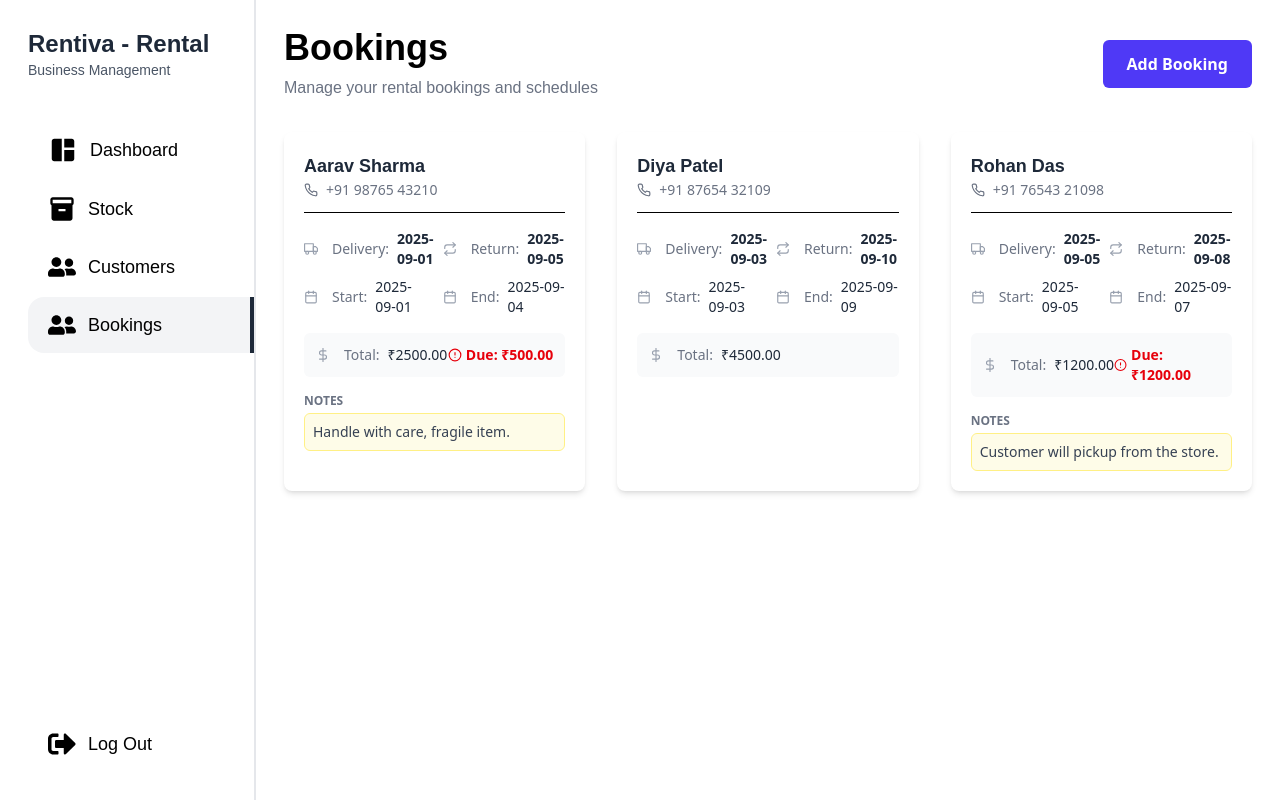
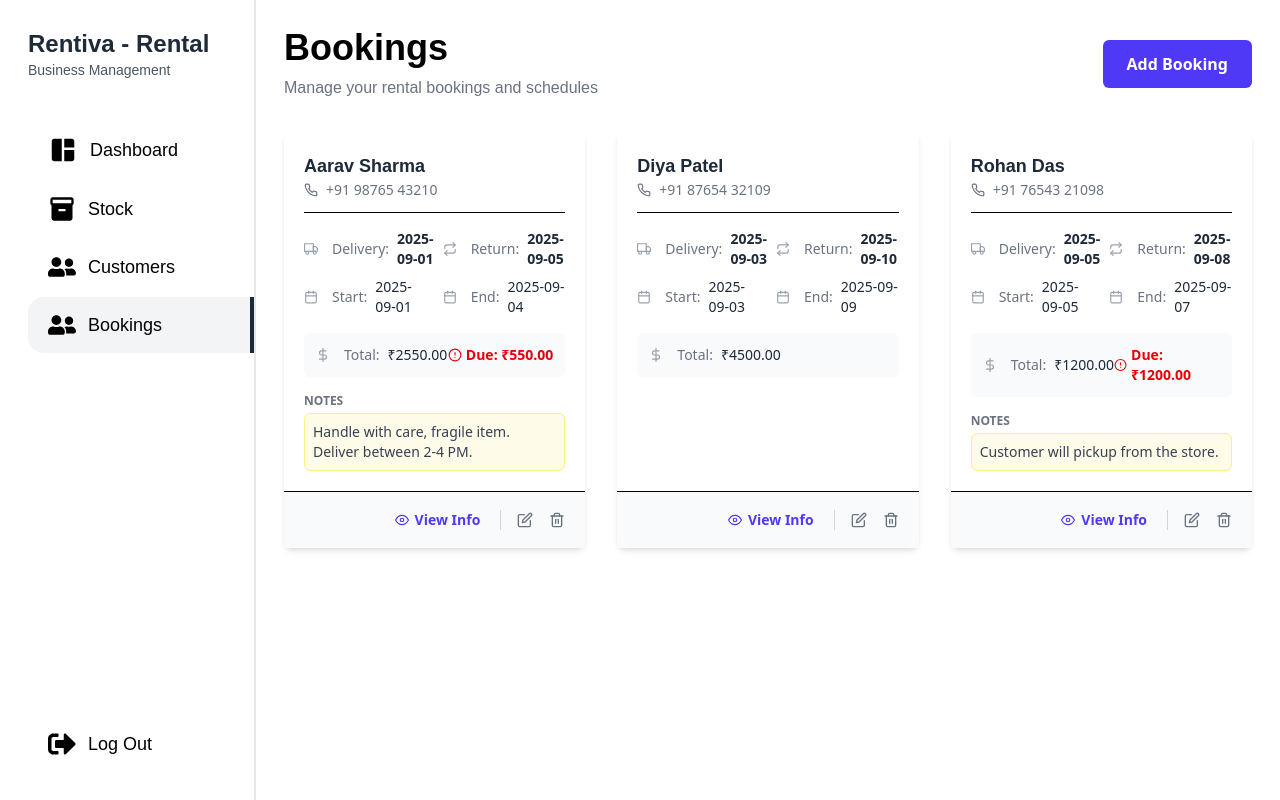
Before and after one commit to IamAshrafee/Closet-Rental-Business-Management-Software, a React (Vite) app: page /bookings in a window 1280 px wide. Built offline with nearby package versions, Linux system fonts and the light colour scheme.

Commit message:
BookingInformation popup implemented

```diff
--- a/src/cards/BookingsCard.jsx
+++ b/src/cards/BookingsCard.jsx
@@ -1,5 +1,5 @@
 import React from 'react';
-import { FiUser, FiPhone, FiCalendar, FiTruck, FiRepeat, FiDollarSign, FiFileText, FiAlertCircle } from 'react-icons/fi';
+import { FiUser, FiPhone, FiCalendar, FiTruck, FiRepeat, FiDollarSign, FiFileText, FiAlertCircle, FiEye, FiEdit, FiTrash2 } from 'react-icons/fi';
 
 const InfoLine = ({ icon, label, value, className = '' }) => (
     <div className={`flex items-center text-sm text-gray-600 ${className}`}>
@@ -9,7 +9,7 @@ const InfoLine = ({ icon, label, value, className = '' }) => (
     </div>
 );
 
-const BookingsCard = ({ booking }) => {
+const BookingsCard = ({ booking, onView, onEdit, onDelete }) => {
     if (!booking) {
         return null;
     }
@@ -28,9 +28,14 @@ const BookingsCard = ({ booking }) => {
 
     const isDue = dueAmount > 0;
 
+    const handleActionClick = (e, action) => {
+        e.stopPropagation(); // Prevent card click from firing if buttons are inside
+        action();
+    };
+
     return (
-        <div className="bg-white rounded-lg shadow-md hover:shadow-xl transition-shadow duration-300 ease-in-out overflow-hidden transform hover:-translate-y-1">
-            <div className="p-5">
+        <div className="bg-white rounded-lg shadow-md hover:shadow-xl transition-shadow duration-300 ease-in-out flex flex-col">
+            <div className="p-5 flex-grow">
                 {/* Header */}
                 <div className="border-b pb-3 mb-4">
                     <h3 className="text-lg font-bold font-poppins text-gray-800">{customerName}</h3>
@@ -66,6 +71,16 @@ const BookingsCard = ({ booking }) => {
                     </div>
                 )}
             </div>
+
+            {/* Actions */}
+            <div className="flex justify-end items-center p-3 bg-gray-50 border-t">
+                <button onClick={(e) => handleActionClick(e, onView)} className="flex items-center text-sm font-semibold text-indigo-600 hover:text-indigo-800 px-3 py-1 rounded-md hover:bg-indigo-100 transition-colors">
+                    <FiEye className="mr-1.5" /> View Info
+                </button>
+                <div className="w-px h-5 bg-gray-300 mx-2"></div>
+                <button onClick={(e) => handleActionClick(e, onEdit)} className="p-2 text-gray-500 hover:text-blue-600 rounded-full hover:bg-blue-100 transition-colors"><FiEdit /></button>
+                <button onClick={(e) => handleActionClick(e, onDelete)} className="p-2 text-gray-500 hover:text-red-600 rounded-full hover:bg-red-100 transition-colors"><FiTrash2 /></button>
+            </div>
         </div>
     );
 };
--- /dev/null
+++ b/src/modals/BookingInformationPopup.jsx
@@ -0,0 +1,108 @@
+import React from 'react';
+import { IoMdClose } from 'react-icons/io';
+import { FiUser, FiBox, FiCalendar, FiDollarSign, FiTruck, FiRepeat, FiFileText, FiHash } from 'react-icons/fi';
+
+const DetailSection = ({ title, children }) => (
+    <div className="mb-4">
+        <h4 className="text-xs font-semibold text-gray-500 uppercase tracking-wider mb-2">{title}</h4>
+        <div className="bg-gray-50 p-3 rounded-md text-sm space-y-1">
+            {children}
+        </div>
+    </div>
+);
+
+const InfoPair = ({ label, value }) => (
+    <div className="flex justify-between">
+        <p className="text-gray-600">{label}:</p>
+        <p className="font-medium text-gray-800">{value}</p>
+    </div>
+);
+
+const BookingInformationPopup = ({ booking, onClose }) => {
+    if (!booking) return null;
+
+    const {
+        id,
+        customerName,
+        customerPhone,
+        items,
+        deliveryType,
+        deliveryDate,
+        address,
+        returnDate,
+        deliveryCharge,
+        otherCharges,
+        advances,
+        notes,
+        totalAmount,
+        dueAmount,
+    } = booking;
+
+    return (
+        <div className="fixed inset-0 bg-black bg-opacity-60 flex justify-center items-center backdrop-blur-sm z-50 p-4" onClick={onClose}>
+            <div className="bg-white rounded-xl shadow-2xl w-11/12 max-w-2xl max-h-[90vh] flex flex-col" onClick={(e) => e.stopPropagation()}>
+                {/* Header */}
+                <div className="flex justify-between items-center p-6 border-b sticky top-0 bg-white rounded-t-xl z-10">
+                    <div>
+                        <h2 className="text-2xl font-bold text-gray-800">Booking Details</h2>
+                        <p className="text-sm text-gray-500">Booking ID: #{id}</p>
+                    </div>
+                    <button type="button" onClick={onClose} className="text-gray-500 hover:text-gray-800"><IoMdClose size={24} /></button>
+                </div>
+
+                {/* Content */}
+                <div className="overflow-y-auto p-6 space-y-4">
+                    <DetailSection title="Customer">
+                        <InfoPair label="Name" value={customerName} />
+                        <InfoPair label="Phone" value={customerPhone} />
+                    </DetailSection>
+
+                    <DetailSection title="Booking Timeline">
+                        <InfoPair label="Delivery Date" value={deliveryDate} />
+                        <InfoPair label="Return Date" value={returnDate} />
+                        <InfoPair label="Delivery Type" value={deliveryType === 'HomeDelivery' ? 'Home Delivery' : 'Customer Pickup'} />
+                        {deliveryType === 'HomeDelivery' && <InfoPair label="Address" value={address} />}
+                    </DetailSection>
+
+                    <DetailSection title="Rented Items">
+                        {items.map((item, index) => (
+                            <div key={index} className="py-1 border-b last:border-none">
+                                <InfoPair label={item.name} value={`₹${item.price.toFixed(2)}`} />
+                                <p className="text-xs text-gray-500 pl-2">{item.startDate} to {item.endDate}</p>
+                            </div>
+                        ))}
+                    </DetailSection>
+
+                    <DetailSection title="Financials">
+                        <InfoPair label="Total Rent" value={`₹${items.reduce((sum, i) => sum + i.price, 0).toFixed(2)}`} />
+                        <InfoPair label="Delivery Charge" value={`₹${deliveryCharge.toFixed(2)}`} />
+                        <InfoPair label="Other Charges" value={`₹${otherCharges.toFixed(2)}`} />
+                        <hr className="my-1"/>
+                        <InfoPair label="Subtotal" value={`₹${totalAmount.toFixed(2)}`} />
+                        {advances.map((adv, index) => (
+                             <InfoPair key={index} label={`Advance on ${adv.date}`} value={`- ₹${adv.amount.toFixed(2)}`} />
+                        ))}
+                        <hr className="my-1"/>
+                        <div className="flex justify-between font-bold text-lg text-indigo-600">
+                            <p>Due Amount:</p>
+                            <p>₹{dueAmount.toFixed(2)}</p>
+                        </div>
+                    </DetailSection>
+
+                    {notes && (
+                        <DetailSection title="Notes">
+                            <p className="text-gray-700">{notes}</p>
+                        </DetailSection>
+                    )}
+                </div>
+
+                {/* Footer */}
+                <div className="flex justify-end p-6 border-t bg-white sticky bottom-0 rounded-b-xl z-10">
+                    <button type="button" onClick={onClose} className="bg-gray-200 text-gray-800 px-6 py-2 rounded-md hover:bg-gray-300 font-semibold">Close</button>
+                </div>
+            </div>
+        </div>
+    );
+};
+
+export default BookingInformationPopup;
--- a/src/pages/Bookings.jsx
+++ b/src/pages/Bookings.jsx
@@ -2,33 +2,52 @@ import React, { useState } from "react";
 import Sidebar from "../layout/Sidebar";
 import AddNewBookingForm from "../modals/AddNewBookingForm";
 import BookingsCard from "../cards/BookingsCard";
+import BookingInformationPopup from "../modals/BookingInformationPopup";
 
 const Bookings = () => {
-  const [isModalOpen, setIsModalOpen] = useState(false);
+  const [isAddModalOpen, setAddModalOpen] = useState(false);
+  const [selectedBooking, setSelectedBooking] = useState(null);
 
-  const handleOpenModal = () => {
-    setIsModalOpen(true);
+  const handleOpenAddModal = () => setAddModalOpen(true);
+  const handleCloseAddModal = () => setAddModalOpen(false);
+
+  const handleOpenInfoModal = (booking) => setSelectedBooking(booking);
+  const handleCloseInfoModal = () => setSelectedBooking(null);
+
+  const handleEditBooking = (booking) => {
+    console.log("Editing booking:", booking.id);
+    // Here you would typically open an edit form
   };
 
-  const handleCloseModal = () => {
-    setIsModalOpen(false);
+  const handleDeleteBooking = (booking) => {
+    console.log("Deleting booking:", booking.id);
+    // Here you would typically show a confirmation dialog
   };
 
   const sampleBookings = [
     {
-      id: 1,
+      id: 2024001,
       customerName: "Aarav Sharma",
       customerPhone: "+91 98765 43210",
       deliveryDate: "2025-09-01",
       returnDate: "2025-09-05",
       startDate: "2025-09-01",
       endDate: "2025-09-04",
-      totalAmount: 2500,
-      dueAmount: 500,
-      notes: "Handle with care, fragile item.",
+      totalAmount: 2550,
+      dueAmount: 550,
+      deliveryType: "HomeDelivery",
+      address: "123, Lotus Lane, Mumbai, Maharashtra, 400001",
+      items: [
+        { name: "Elegant Black Gown", price: 2000, startDate: "2025-09-01", endDate: "2025-09-04" },
+        { name: "Matching Clutch", price: 500, startDate: "2025-09-01", endDate: "2025-09-04" },
+      ],
+      deliveryCharge: 50,
+      otherCharges: 0,
+      advances: [{ amount: 2000, date: "2025-08-28" }],
+      notes: "Handle with care, fragile item. Deliver between 2-4 PM.",
     },
     {
-      id: 2,
+      id: 2024002,
       customerName: "Diya Patel",
       customerPhone: "+91 87654 32109",
       deliveryDate: "2025-09-03",
@@ -37,10 +56,19 @@ const Bookings = () => {
       endDate: "2025-09-09",
       totalAmount: 4500,
       dueAmount: 0,
+      deliveryType: "CustomerPickup",
+      address: "N/A",
+      items: [{ name: "Red Floral Dress", price: 4500, startDate: "2025-09-03", endDate: "2025-09-09" }],
+      deliveryCharge: 0,
+      otherCharges: 0,
+      advances: [
+        { amount: 2000, date: "2025-08-25" },
+        { amount: 2500, date: "2025-09-02" },
+      ],
       notes: "",
     },
     {
-        id: 3,
+      id: 2024003,
       customerName: "Rohan Das",
       customerPhone: "+91 76543 21098",
       deliveryDate: "2025-09-05",
@@ -49,6 +77,12 @@ const Bookings = () => {
       endDate: "2025-09-07",
       totalAmount: 1200,
       dueAmount: 1200,
+      deliveryType: "CustomerPickup",
+      address: "N/A",
+      items: [{ name: "Casual Blue Denim", price: 1200, startDate: "2025-09-05", endDate: "2025-09-07" }],
+      deliveryCharge: 0,
+      otherCharges: 0,
+      advances: [],
       notes: "Customer will pickup from the store.",
     },
   ];
@@ -64,7 +98,7 @@ const Bookings = () => {
             </p>
           </div>
           <button
-            onClick={handleOpenModal}
+            onClick={handleOpenAddModal}
             className="bg-indigo-600 text-white px-6 py-3 rounded-md hover:bg-indigo-700 font-semibold"
           >
             Add Booking
@@ -73,12 +107,19 @@ const Bookings = () => {
 
         <div className="grid grid-cols-1 md:grid-cols-2 lg:grid-cols-3 gap-8">
             {sampleBookings.map((booking) => (
-                <BookingsCard key={booking.id} booking={booking} />
+                <BookingsCard
+                    key={booking.id}
+                    booking={booking}
+                    onView={() => handleOpenInfoModal(booking)}
+                    onEdit={() => handleEditBooking(booking)}
+                    onDelete={() => handleDeleteBooking(booking)}
+                />
             ))}
         </div>
 
       </div>
-      {isModalOpen && <AddNewBookingForm onClose={handleCloseModal} />}
+      {isAddModalOpen && <AddNewBookingForm onClose={handleCloseAddModal} />}
+      {selectedBooking && <BookingInformationPopup booking={selectedBooking} onClose={handleCloseInfoModal} />}
     </Sidebar>
   );
 };
```
Lines whose indentation alone changed are shown as unchanged.
